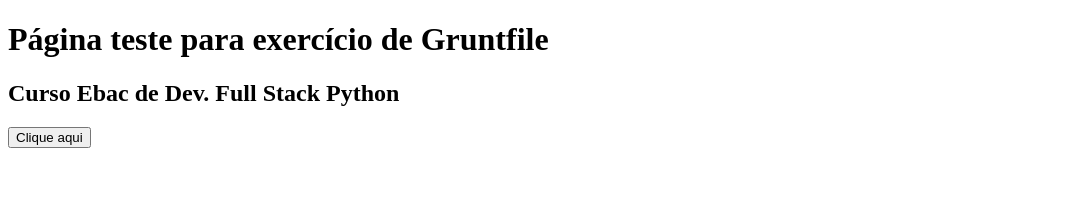
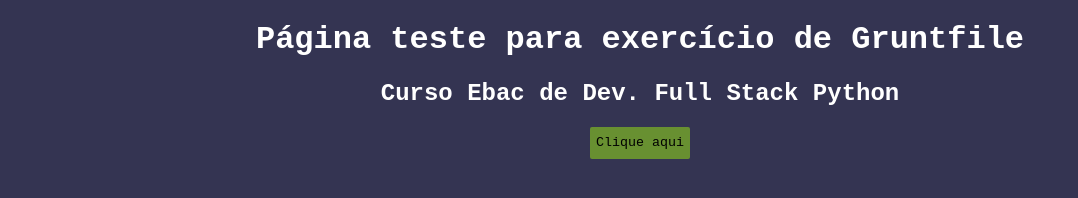
Before and after one commit to zeadrianojr/curso_ebac_frontend, a website: page exercicio_grunt/src/index.html in a window 1280 px wide. Shown: the whole page, without its empty margins (0-1078 px from the left). Drawn offline with Linux system fonts and the light colour scheme; files that its build step writes are made by us from their sources.

Commit message:
update gruntfile

```diff
--- a/exercicio_grunt/src/index.html
+++ b/exercicio_grunt/src/index.html
@@ -4,13 +4,15 @@
     <meta charset="UTF-8">
     <meta name="viewport" content="width=device-width, initial-scale=1.0">
     <title>Teste de Gruntfile</title>
+    <link rel="stylesheet" href="../build/styles/main.css">
 </head>
 <body>
     <main>
         <h1>Página teste para exercício de Gruntfile</h1>
         <h2>Curso Ebac de Dev. Full Stack Python</h2>
-        <button type="submit"> Clique aqui</button>
+        <button type="button" id="btnClick"> Clique aqui</button>
+        <span id="test-phrase"></span>
     </main>
-
 </body>
+<script src="../build/scripts/main.min.js"></script>
 </html>
--- a/exercicio_grunt/src/scripts/main.js
+++ b/exercicio_grunt/src/scripts/main.js
@@ -0,0 +1,7 @@
+document.addEventListener('DOMContentLoaded', function(){
+    document.getElementById('btnClick').addEventListener('click', function(){
+        document.getElementById('test-phrase').innerText =  "Isso era só um teste!" ;
+        document.getElementById('test-phrase').style.display = 'block';
+    })
+
+})
--- a/exercicio_grunt/src/styles/main.less
+++ b/exercicio_grunt/src/styles/main.less
@@ -0,0 +1,27 @@
+@backColor: #343452;
+@textColor: #FFF;
+@btnColor: #689031;
+@fontAll: 'Courier New', Courier, monospace;
+
+body{
+    max-width: 960px;
+    width: 100%;
+    margin: 0 auto;
+    text-align: center;
+    font-family: @fontAll;
+    background-color: @backColor;
+    color: @textColor;
+    button{
+        background-color: @btnColor;
+        height: 32px;
+        border-radius: 2px;
+        border: none;
+        cursor:pointer;
+        font-family: @fontAll;
+    }
+    #test-phrase{
+        display: none;
+        font-size: 32px;
+        margin-top: 32px;
+    }
+}
```
Also changed, not shown: exercicio_grunt/package.json (added, +21 -0 lines), exercicio_grunt/build/scripts/main.min.js (added), exercicio_grunt/build/styles/main.css (added), 2 other files.
